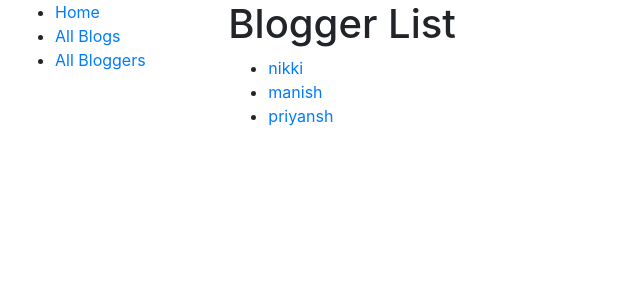
After one commit to rahul-20-mangal/django-mini-blog, a Django app: page /blog/bloggers/ in a window 1280 px wide. The commit adds this page. Shown: the top 300 px of the page, without its empty margins (0-640 px from the left). Run offline with Django 3.2, Linux system fonts and the light colour scheme; data comes from the database, SQL or seed files in the repository.

Commit message:
Add list view and detail view of blogger

```diff
--- a/blog/models.py
+++ b/blog/models.py
@@ -26,6 +26,10 @@ class Blogger(models.Model):
         """String for representing the Model object."""
         return f'{self.name}'
 
+    def get_absolute_url(self):
+        """Returns the url to access a particular author instance."""
+        return reverse('blogger-detail', args=[str(self.id)])
+
 class Comment(models.Model):
     ''' Model representing a comment by a user for a blog'''
     description = models.TextField(max_length=1000, help_text='Enter the comment about the blog')
--- a/blog/templates/base_generic.html
+++ b/blog/templates/base_generic.html
@@ -17,7 +17,7 @@
         <ul class="sidebar-nav">
           <li><a href="{% url 'index' %}">Home</a></li>
           <li><a href="{% url 'blogs' %}">All Blogs</a></li>
-          <li><a href="">All Bloggers</a></li>
+          <li><a href="{% url 'bloggers' %}">All Bloggers</a></li>
         </ul>
      {% endblock %}
       </div>
--- a/blog/templates/blog/blog_list.html
+++ b/blog/templates/blog/blog_list.html
@@ -6,7 +6,7 @@
   <ul>
     {% for blog in blog_list %}
       <li>
-        <a href="{{ blog.get_absolute_url }}">{{ blog.title }}</a> ({{blog.post_date}})---{{blog.blog_author}}
+        <a href="{{ blog.get_absolute_url }}">{{ blog.title }}</a> ({{blog.post_date}})---<a href="">{{blog.blog_author}}</a>
       </li>
     {% endfor %}
   </ul>
--- /dev/null
+++ b/blog/templates/blog/blogger_list.html
@@ -0,0 +1,21 @@
+{% extends "base_generic.html" %}
+
+{% block content %}
+
+<h1>Blogger List</h1>
+
+{% if blogger_list %}
+  <ul>
+
+  {% for blogger in blogger_list %}
+    <li>
+      <a href="{{ blogger.get_absolute_url }}">{{ blogger.name }}</a>
+    </li>
+  {% endfor %}
+
+ </ul>
+{% else %}
+  <p>There are no authors available.</p>
+{% endif %}
+
+{% endblock %}
--- a/blog/urls.py
+++ b/blog/urls.py
@@ -6,5 +6,7 @@ urlpatterns = [
     path('', views.index, name='index'),
     path('blogs/', views.BlogListView.as_view(), name='blogs'),
     path('<int:pk>', views.BlogDetailView.as_view(), name='blog-detail'),
+    path('bloggers/', views.BloggerListView.as_view(), name='bloggers'),
+    path('blogger/<int:pk>', views.BloggerDetailView.as_view(), name='blogger-detail'),
 
 ]
--- a/blog/views.py
+++ b/blog/views.py
@@ -33,3 +33,9 @@ class BlogListView(generic.ListView):
 
 class BlogDetailView(generic.DetailView):
     model = Blog
+
+class BloggerListView(generic.ListView):
+    model = Blogger
+
+class BloggerDetailView(generic.DetailView):
+    model = Blogger
```
Also changed, not shown: blog/templates/blog/blogger_detail.html (added, +18 -0 lines).
